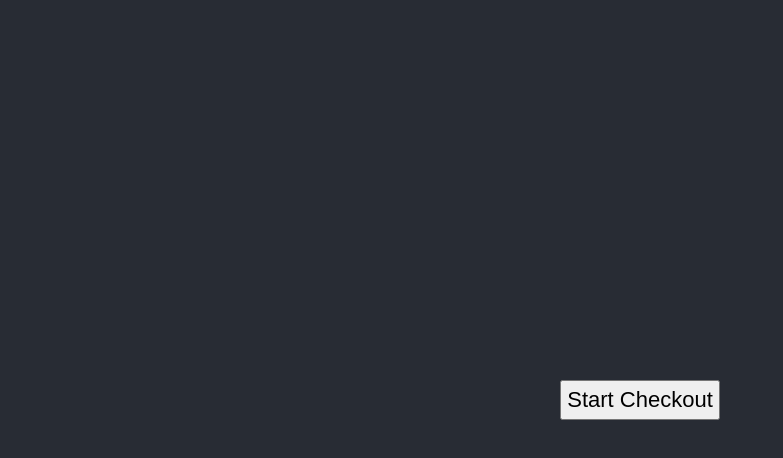
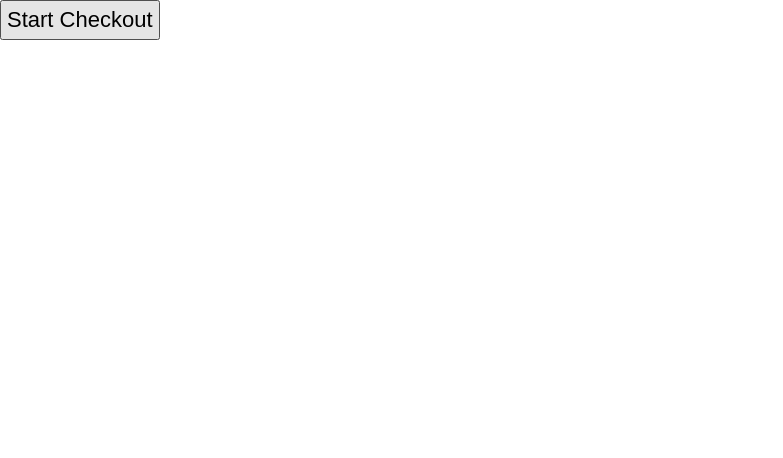
Before and after one commit to xdMR/overOptimizedPPS, a React (Create React App) app in the folder sales_page/: page / in a window 1280 px wide. Shown: the top 458 px of the page, without its empty margins (0-783 px from the left). Built offline with nearby package versions, Linux system fonts and the light colour scheme.

Commit message:
cleans create-react-app residue

```diff
--- a/sales_page/public/index.html
+++ b/sales_page/public/index.html
@@ -24,10 +24,9 @@
       work correctly both with client-side routing and a non-root public URL.
       Learn how to configure a non-root public URL by running `npm run build`.
     -->
-    <title>React App</title>
+    <title>Sales Page</title>
   </head>
   <body>
-    <noscript>You need to enable JavaScript to run this app.</noscript>
     <div id="root"></div>
     <!--
       This HTML file is a template.
--- a/sales_page/src/App.css
+++ /dev/null
@@ -1,38 +0,0 @@
-.App {
-  text-align: center;
-}
-
-.App-logo {
-  height: 40vmin;
-  pointer-events: none;
-}
-
-@media (prefers-reduced-motion: no-preference) {
-  .App-logo {
-    animation: App-logo-spin infinite 20s linear;
-  }
-}
-
-.App-header {
-  background-color: #282c34;
-  min-height: 100vh;
-  display: flex;
-  flex-direction: column;
-  align-items: center;
-  justify-content: center;
-  font-size: calc(10px + 2vmin);
-  color: white;
-}
-
-.App-link {
-  color: #61dafb;
-}
-
-@keyframes App-logo-spin {
-  from {
-    transform: rotate(0deg);
-  }
-  to {
-    transform: rotate(360deg);
-  }
-}
--- a/sales_page/src/App.js
+++ b/sales_page/src/App.js
@@ -1,11 +1,11 @@
-import './App.css';
+import './Core.css';
 
 function App() {
   const items = [
     {id:"price_1MLYKjCpotfJBdLxeR976tgu", quantity:1},
     {id:"price_1MLYMsCpotfJBdLxCNAu52ft", quantity:4},
     // cant mix payment types
-    {id:"price_1MLyEFCpotfJBdLxfsfwb0Qd", quantity:1}
+    // {id:"price_1MLyEFCpotfJBdLxfsfwb0Qd", quantity:1}
   ]
 
 
--- a/sales_page/src/index.js
+++ b/sales_page/src/index.js
@@ -2,7 +2,6 @@
 import ReactDOM from 'react-dom/client';
 import './index.css';
 import App from './App';
-import reportWebVitals from './reportWebVitals';
 
 const root = ReactDOM.createRoot(document.getElementById('root'));
 root.render(
@@ -10,8 +9,3 @@
     <App />
   </React.StrictMode>
 );
-
-// If you want to start measuring performance in your app, pass a function
-// to log results (for example: reportWebVitals(console.log))
-// or send to an analytics endpoint. Learn more: https://bit.ly/CRA-vitals
-reportWebVitals();
--- a/sales_page/src/reportWebVitals.js
+++ /dev/null
@@ -1,13 +0,0 @@
-const reportWebVitals = onPerfEntry => {
-  if (onPerfEntry && onPerfEntry instanceof Function) {
-    import('web-vitals').then(({ getCLS, getFID, getFCP, getLCP, getTTFB }) => {
-      getCLS(onPerfEntry);
-      getFID(onPerfEntry);
-      getFCP(onPerfEntry);
-      getLCP(onPerfEntry);
-      getTTFB(onPerfEntry);
-    });
-  }
-};
-
-export default reportWebVitals;
```
Also changed, not shown: sales_page/src/setupTests.js (deleted, +0 -5 lines), sales_page/public/manifest.json, sales_page/src/Core.css (added), sales_page/src/logo.svg (deleted), 1 other file (tests, documents, lock files or other folders).
